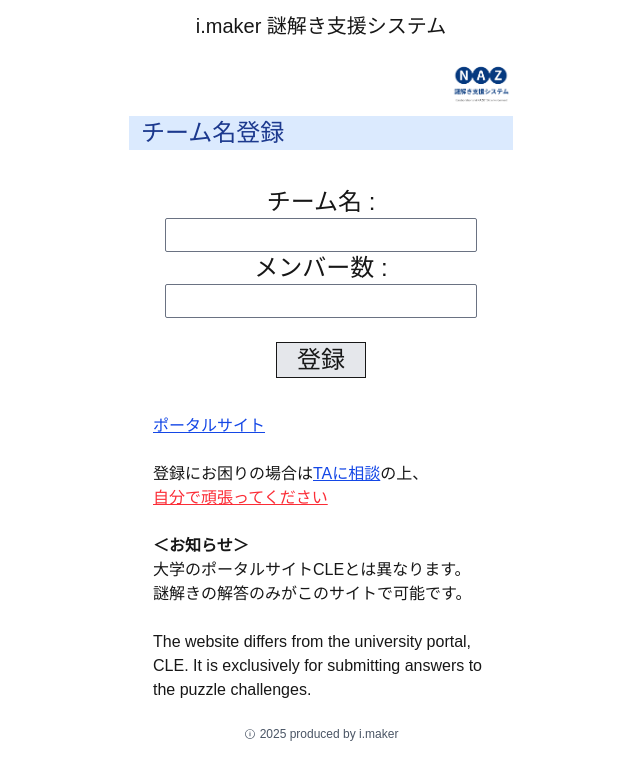
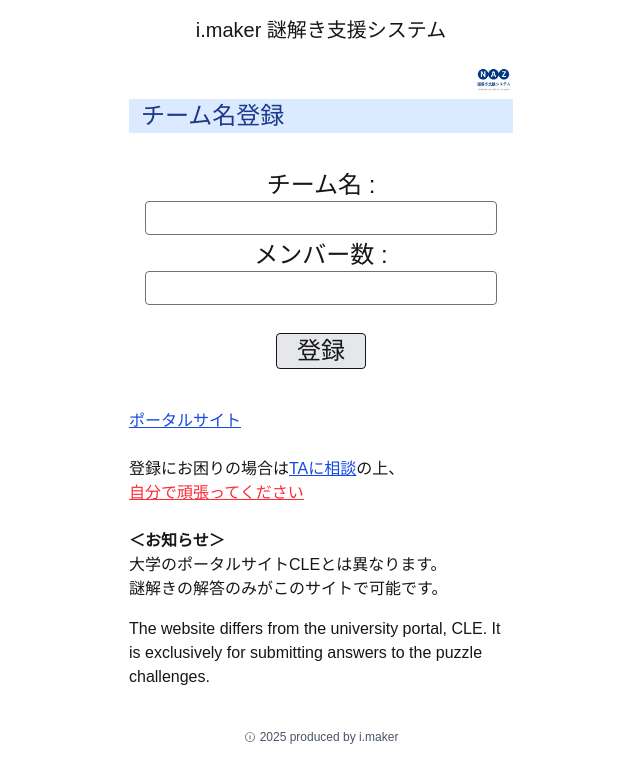
Before and after one commit to ogatakatsuya/machikane-2025, a Next.js app in the folder frontend/: page /register/1 in a window 1280 px wide. Shown: the top 782 px of the page, without its empty margins (319-959 px from the left). Built offline with nearby package versions, Linux system fonts and the light colour scheme.

Commit message:
fix: review

```diff
--- a/frontend/src/components/RegisterForm.tsx
+++ b/frontend/src/components/RegisterForm.tsx
@@ -10,14 +10,14 @@ const RegisterForm = ({ quiz_set_id }: RegisterFormProps) => {
   const { register, onSubmit, errors } = useRegisterForm(quiz_set_id);
 
   return (
-    <form onSubmit={onSubmit} className="flex flex-col p-3">
+    <form onSubmit={onSubmit} className="flex flex-col p-4 pt-8">
       <div>
         <label className="flex flex-col items-center justify-center">
-          <p className="text-2xl">チーム名 :</p>
+          <p className="text-2xl mt-1">チーム名 :</p>
           <input
             id="name"
             {...register("name")}
-            className={`w-full border rounded-xs px-1 py-1 focus:outline-none focus:ring-2 focus:ring-black ${
+            className={`w-full border rounded-sm px-1 py-1 focus:outline-none focus:ring-2 focus:ring-black ${
               errors.name ? "border-red-500" : "border-gray-500"
             }`}
           />
@@ -31,12 +31,12 @@ const RegisterForm = ({ quiz_set_id }: RegisterFormProps) => {
 
       <div>
         <label className="flex flex-col items-center justify-center">
-          <p className="text-2xl">メンバー数 :</p>
+          <p className="text-2xl mt-1">メンバー数 :</p>
           <input
             id="memberNum"
             type="number"
             {...register("memberNum", { valueAsNumber: true })}
-            className={`w-full border rounded-xs px-1 py-1 focus:outline-none focus:ring-2 focus:ring-black ${
+            className={`w-full border rounded-sm px-1 py-1 focus:outline-none focus:ring-2 focus:ring-black ${
               errors.memberNum ? "border-red-500" : "border-gray-500"
             }`}
           />
@@ -50,7 +50,7 @@ const RegisterForm = ({ quiz_set_id }: RegisterFormProps) => {
 
       <button
         type="submit"
-        className="py-px px-5 mt-6 text-2xl mx-auto bg-gray-200 hover:bg-gray-300 border"
+        className="py-px px-5 mt-7 rounded-sm text-2xl mx-auto bg-gray-200 hover:bg-gray-300 border"
       >
         登録
       </button>
--- a/frontend/src/features/Home.tsx
+++ b/frontend/src/features/Home.tsx
@@ -17,7 +17,7 @@ const Home = ({ quiz_set_id }: HomeProps) => {
   };
 
   return (
-    <div className="bg-[#272727] min-h-screen p-10 flex flex-col items-center gap-8">
+    <div className="bg-[#272727] min-h-screen pt-8 p-10 flex flex-col items-center gap-8">
       <Image
         src="/nazotoki_icon.png"
         alt="謎解きアイコン"
@@ -31,14 +31,14 @@ const Home = ({ quiz_set_id }: HomeProps) => {
         <button
           type="button"
           onClick={handleClick}
-          className="w-full max-w-72 p-2 text-sm bg-[#2d287f] text-[#F8F8F8] hover:bg-[#fdd000] hover:text-[#333] transition-colors border border-white rounded-xs"
+          className="w-full max-w-72 p-2 text-sm bg-[#2d287f] text-[#F8F8F8] hover:bg-[#fdd000] hover:text-[#333] active:bg-[#fdd000] active:text-[#333] transition-colors border border-white rounded-xs hover:cursor-pointer"
         >
           チーム名登録
         </button>
         {/* TODO: CLEに合わせてボタン追加．不要であれば削除 */}
         <button
           type="button"
-          className="w-full max-w-72 p-2 text-sm bg-[#808080] text-[#F8F8F8] hover:bg-white hover:text-[#333] transition-colors border border-white rounded-xs"
+          className="w-full max-w-72 p-2 text-sm bg-[#808080] text-[#F8F8F8] hover:bg-white hover:text-[#333] active:bg-white active:text-[#333] transition-colors border border-white rounded-xs hover:cursor-pointer"
         >
           何かのボタン
         </button>
--- a/frontend/src/features/Register.tsx
+++ b/frontend/src/features/Register.tsx
@@ -8,16 +8,16 @@ interface RegisterProps {
 
 const Register = ({ quiz_set_id }: RegisterProps) => {
   return (
-    <div className="w-full min-h-screen flex justify-center">
+    <div className="w-full min-h-screen px-6 flex justify-center">
       <div className="max-w-96 flex flex-col">
-        <h2 className="text-center text-xl my-3">i.maker 謎解き支援システム</h2>
+        <h2 className="text-center text-xl my-4">i.maker 謎解き支援システム</h2>
         <div className="flex justify-end">
           {/* TODO: imakerのアイコンロゴに変更 */}
           <Image
             src="/nazotoki_icon.png"
             alt="謎解きアイコン"
-            width={64}
-            height={64}
+            width={39}
+            height={39}
             className="object-contain"
             priority
           />
@@ -26,7 +26,7 @@ const Register = ({ quiz_set_id }: RegisterProps) => {
           <p className="text-blue-900 my-px pl-3 font-medium">チーム名登録</p>
         </div>
 
-        <div className="space-y-6 p-6">
+        <div className="space-y-6">
           <RegisterForm quiz_set_id={quiz_set_id} />
 
           <p className="text-blue-700 hover:text-blue-800 underline">
@@ -46,17 +46,18 @@ const Register = ({ quiz_set_id }: RegisterProps) => {
             </p>
           </div>
 
-          <div>
+          <div className="mb-10">
             <p className="font-bold">＜お知らせ＞</p>
+            <p className="mb-4">
               大学のポータルサイトCLEとは異なります。
               <br />
               謎解きの解答のみがこのサイトで可能です。
-          </div>
-
+            </p>
             <p>
               The website differs from the university portal, CLE. It is
               exclusively for submitting answers to the puzzle challenges.
             </p>
+          </div>
         </div>
         <footer className="flex items-center justify-center text-xs gap-1 text-gray-600">
           <IoIosInformationCircleOutline />
```
Lines whose indentation alone changed are shown as unchanged.
